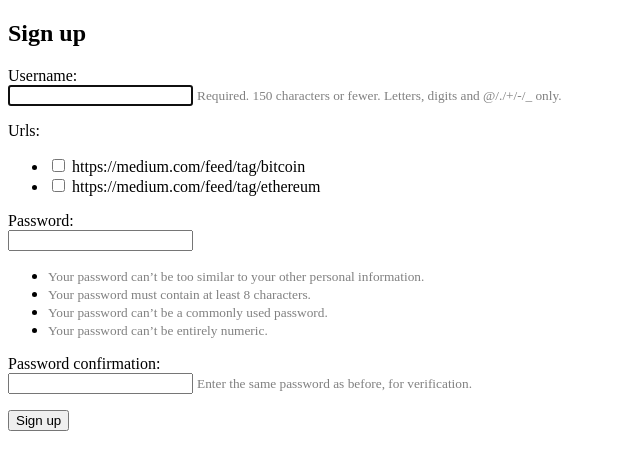
After one commit to duggalr2/crypto_in_one, a Django app: page /signup/ in a window 1280 px wide. The commit adds this page. Shown: the top 470 px of the page, without its empty margins (0-640 px from the left). Run offline with Django 3.2, Linux system fonts and the light colour scheme.

Commit message:
fixing some user bugs

```diff
--- /dev/null
+++ b/crypto/forms.py
@@ -0,0 +1,17 @@
+from django import forms
+from django.contrib.auth.forms import UserCreationForm
+from django.contrib.auth.models import User
+
+
+URL_CHOICES = (
+    ('https://medium.com/feed/tag/bitcoin', 'https://medium.com/feed/tag/bitcoin'),
+    ('https://medium.com/feed/tag/ethereum', 'https://medium.com/feed/tag/ethereum'),
+)
+
+
+class SignUpForm(UserCreationForm):
+    urls = forms.MultipleChoiceField(widget=forms.CheckboxSelectMultiple, choices=URL_CHOICES)
+
+    class Meta:
+        model = User
+        fields = ('username', 'urls', 'password1', 'password2', )
--- a/crypto/scripts/feed_handler.py
+++ b/crypto/scripts/feed_handler.py
@@ -9,9 +9,16 @@ from crypto.scripts import category_rss
 FILEPATH = '/Users/Rahul/Desktop/Side_projects/crypto_in_one/uci_news.csv'
 conn = sqlite3.connect('/Users/Rahul/Desktop/Side_projects/crypto_in_one/db.sqlite3', check_same_thread=False)
 c = conn.cursor()
-c.execute('SELECT url FROM crypto_feedurl')
-url_list = c.fetchall()
-hit_list = [url[0] for url in url_list]
+# c.execute('SELECT url FROM crypto_feedurl')
+# url_list = c.fetchall()
+# hit_list = [url[0] for url in url_list]
+
+
+def get_urls(user_id):
+    c.execute('SELECT url FROM crypto_feedurl WHERE user_id=%d' % user_id)
+    url_list = c.fetchall()
+    hit_list = [url[0] for url in url_list]
+    return hit_list
 
 
 def parse_feed(feed_url):
@@ -39,7 +46,7 @@ def add_url(url):
     conn.commit()
 
 
-def feed_execute(parsed_feed):
+def feed_execute(user_id, parsed_feed):
     c.execute('SELECT MAX(id) FROM crypto_feeddetail')
     recent_primary_key = c.fetchone()
     if recent_primary_key[0] is None:
@@ -56,20 +63,20 @@ def feed_execute(parsed_feed):
         time = dt.strftime('%H:%M:%S')
         feed_url = parsed_feed[number][-2]
         category = parsed_feed[number][-1]
-        c.execute("INSERT INTO crypto_feeddetail (id, feed_url_id, title, story_url, timestamp, category) VALUES (?, ?, ?, ?, ?, ?)",
-                  (recent_primary_key, feed_url, title, link, time, category))
+        c.execute("INSERT INTO crypto_feeddetail (id, user_id, feed_url_id, title, story_url, timestamp, category) VALUES (?, ?, ?, ?, ?, ?, ?)",
+                  (recent_primary_key, user_id, feed_url, title, link, time, category))
         conn.commit()
     print('RSS Done')
 
 
-def run_it():
+def run_it(user_id, hit_list):
     """ Main function used in Django view to fetch all rss feeds"""
-    c.execute("DELETE FROM crypto_feeddetail")
+    c.execute("DELETE FROM crypto_feeddetail WHERE user_id=%d" % user_id)
     conn.commit()
     pool = ThreadPool()
     results = pool.map(parse_feed, hit_list)
     for result in results:
-        feed_execute(result)
+        feed_execute(user_id, result)
 
 # if __name__ == '__main__':
 #     run_it()
--- a/crypto/views.py
+++ b/crypto/views.py
@@ -2,9 +2,15 @@ from django.contrib import messages
 from django.core.paginator import Paginator, EmptyPage, PageNotAnInteger
 from django.shortcuts import render, HttpResponseRedirect, HttpResponse, get_object_or_404, redirect
 from django.views.decorators.csrf import csrf_exempt
-from .models import FeedDetail
+from .models import FeedDetail, FeedUrl
 from .scripts import feed_handler
 from django.views.decorators.cache import cache_page
+from django.contrib.auth.decorators import login_required
+from django.contrib.auth import login, authenticate
+from django.contrib.auth.forms import UserCreationForm
+from django.urls import reverse_lazy
+from .forms import SignUpForm
+from django.contrib.auth.models import User
 
 
 def pag(a, request):
@@ -18,12 +24,44 @@ def pag(a, request):
         blog_post = paginator.page(paginator.num_pages)
     return blog_post
 
-
-@csrf_exempt
-@cache_page(60 * 15)
+# TODO: Check if caching works
+# @csrf_exempt
+# @cache_page(60 * 15)
+@login_required(login_url=reverse_lazy('landing'))
 def home(request):
-    feed_list = FeedDetail.objects.all().order_by('-pk')
+    feed_list = FeedDetail.objects.filter(user_id=request.user.id).order_by('-pk')
     if request.method == 'POST' and 'refresh' in request.POST:
-        feed_handler.run_it()
+        user_id = User.objects.all().last().id # TODO: get id of current user...
+        hit_list = feed_handler.get_urls(user_id)
+        feed_handler.run_it(user_id, hit_list)
+        feed_list = FeedDetail.objects.filter(user_id=request.user.id).order_by('-pk')
         return render(request, 'home.html', {'object_list': feed_list})
     return render(request, 'home.html', {'object_list': feed_list})
+
+
+def landing(request):
+    return render(request, 'landing.html')
+
+
+def signup(request): # TODO: need to async login and parsing feeds so its faster!
+    # TODO: Get this to run when signup complete..
+    if request.method == 'POST':
+        form = SignUpForm(request.POST)
+        if form.is_valid():
+            user = form.save()
+            user.refresh_from_db()  # load the profile instance created by the signal
+            user.save()
+            user_id = User.objects.all().last().id
+            hit_list = feed_handler.get_urls(user_id)
+            urls = form.cleaned_data.get('urls')
+            for url in urls:
+                b = FeedUrl.objects.create(user=user, url=url)
+                b.save()
+            feed_handler.run_it(user_id, hit_list)
+            raw_password = form.cleaned_data.get('password1')
+            user = authenticate(username=user.username, password=raw_password)
+            login(request, user)
+            return redirect('home')
+    else:
+        form = SignUpForm()
+    return render(request, 'signup.html', {'form': form})
--- a/crypto_in_one/settings.py
+++ b/crypto_in_one/settings.py
@@ -126,3 +126,4 @@ USE_TZ = True
 # https://docs.djangoproject.com/en/1.10/howto/static-files/
 
 STATIC_URL = '/static/'
+LOGIN_REDIRECT_URL = 'home'
--- a/crypto_in_one/urls.py
+++ b/crypto_in_one/urls.py
@@ -16,8 +16,13 @@ Including another URLconf
 from django.conf.urls import url
 from django.contrib import admin
 from crypto import views
+from django.contrib.auth import views as auth_views
 
 urlpatterns = [
     url(r'^admin/', admin.site.urls),
+    url(r'^signup/$', views.signup, name='signup'),
+    url(r'^login/$', auth_views.login, {'template_name': 'login.html'}, name='login'),
+    url(r'^logout/$', auth_views.logout, {'next_page': '/landing'}, name='logout'),
     url(r'^home/', views.home, name='home'),
+    url(r'^landing/', views.landing, name='landing'),
 ]
--- a/templates/base.html
+++ b/templates/base.html
@@ -2,13 +2,13 @@
 <html lang="en">
 <head>
 
-
-
-
     <meta charset="UTF-8">
-    <title>Title</title>
+    <title>CryptoCurrency RSS</title>
 </head>
 <body>
 
+    {% block content %}
+    {% endblock %}
+
 </body>
 </html>
--- /dev/null
+++ b/templates/signup.html
@@ -0,0 +1,21 @@
+{% extends 'base.html' %}
+
+{% block content %}
+  <h2>Sign up</h2>
+  <form method="post">
+    {% csrf_token %}
+    {% for field in form %}
+      <p>
+        {{ field.label_tag }}<br>
+        {{ field }}
+        {% if field.help_text %}
+          <small style="color: grey">{{ field.help_text }}</small>
+        {% endif %}
+        {% for error in field.errors %}
+          <p style="color: red">{{ error }}</p>
+        {% endfor %}
+      </p>
+    {% endfor %}
+    <button type="submit">Sign up</button>
+  </form>
+{% endblock %}
```
Also changed, not shown: crypto/models.py (+19 -0 lines), templates/home.html (+22 -21 lines), templates/landing.html (added, +8 -0 lines), templates/login.html (added, +12 -0 lines), crypto/migrations/0001_initial.py, crypto/migrations/0002_auto_20180129_2000.py (deleted), crypto/migrations/0002_auto_20180312_1828.py (added), crypto/migrations/0003_auto_20180129_2056.py (deleted), crypto/migrations/0004_auto_20180214_2302.py (deleted), db.sqlite3.
